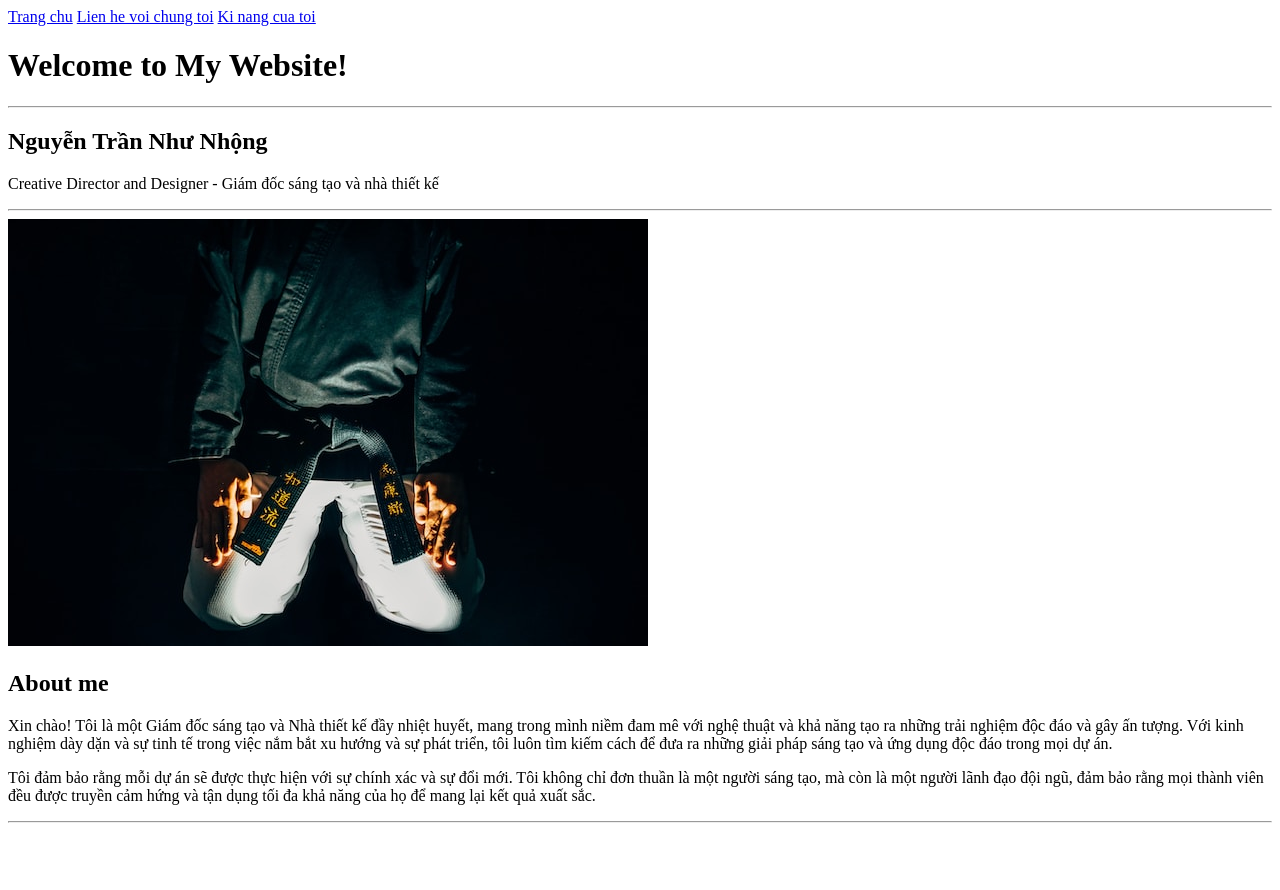
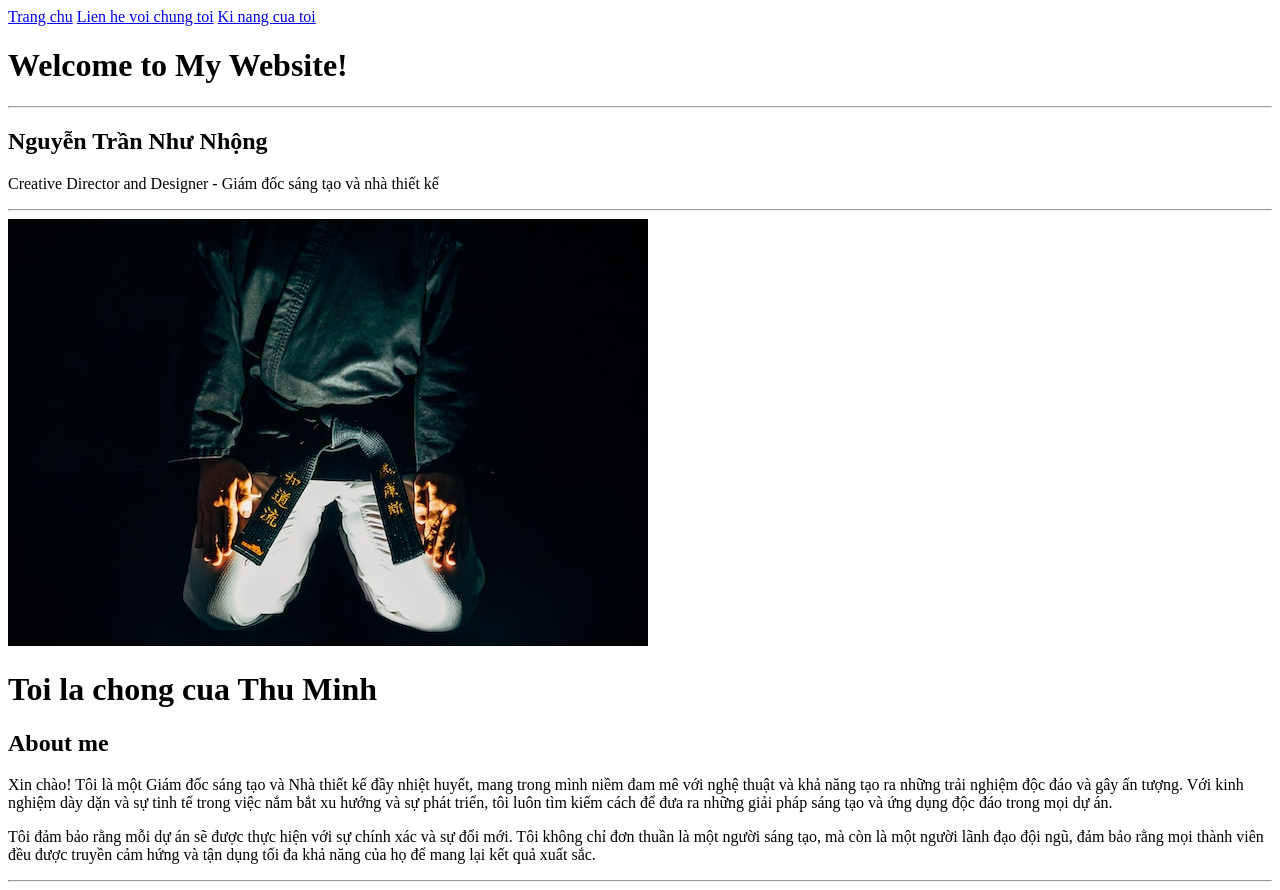
Before and after one commit to bachphamudu/index-ontap1, a plain HTML site: page index.html in a window 1280 px wide. Before the commit the page ends 831 px from the top, so only its background shows below. Drawn offline with Linux system fonts and the light colour scheme.

Commit message:
toi dang sua doi file

```diff
--- a/index.html
+++ b/index.html
@@ -25,6 +25,7 @@
 
     <!-- Thêm hình ảnh tuhoc.cc.jpg và khi click chuột sẽ điều hướng đến contact.html  -->
     <a href="./more-info/contact.html"><img src="./assets/images/tuhoc.cc.jpg" alt="anh tu hoc"></a>
+    <h1>Toi la chong cua Thu Minh</h1>
     <h2>About me</h2>
     <p>Xin chào! Tôi là một Giám đốc sáng tạo và Nhà thiết kế đầy nhiệt huyết, mang trong mình niềm đam mê với nghệ
         thuật và khả năng tạo ra những trải nghiệm độc đáo và gây ấn tượng. Với kinh nghiệm dày dặn và sự tinh tế trong
```
